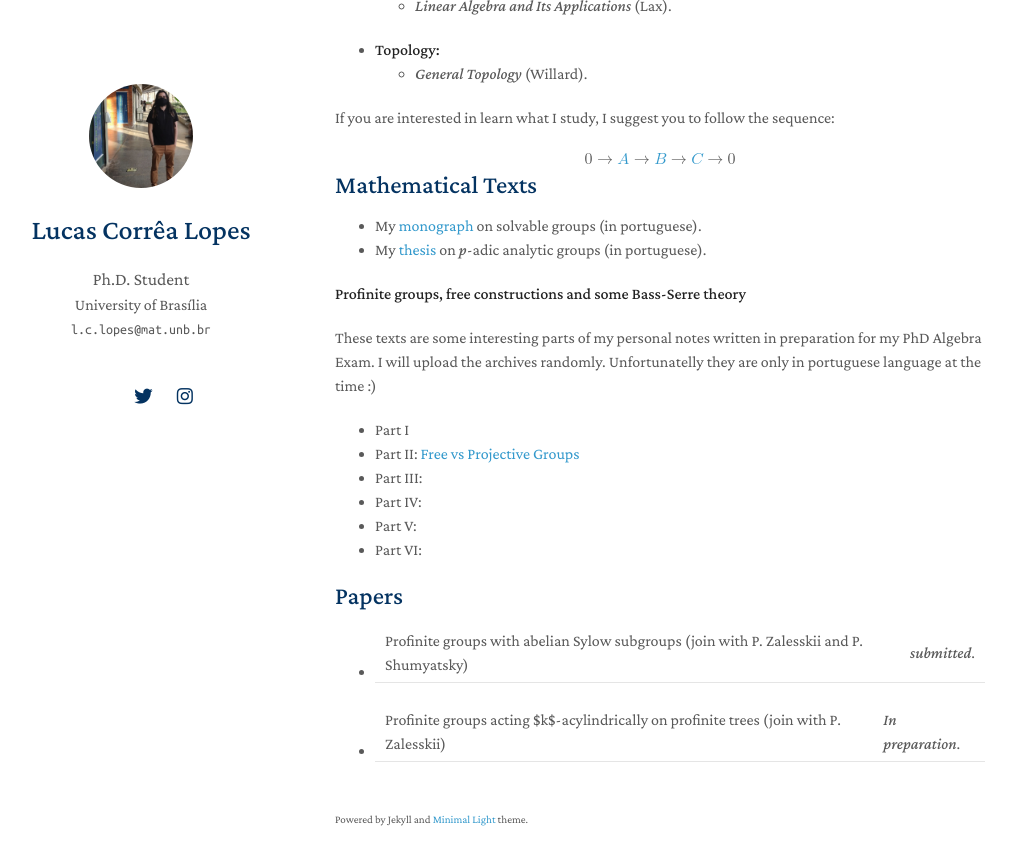
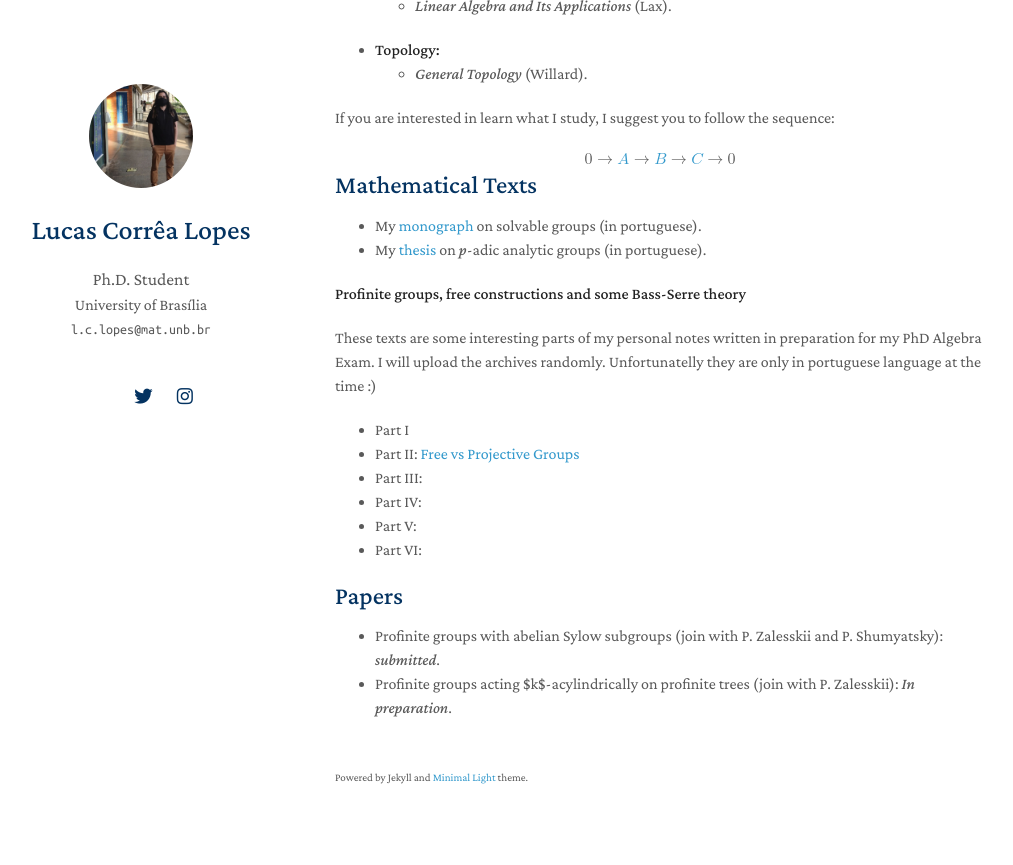
Before and after one commit to lcorrealopes/home, a Jekyll site: the page built from index.md, in a window 1280 px wide and 900 px high, scrolled down 660 px. Shown: the top 865 px of the window, without its empty margins (135-1148 px from the left). Built offline with Jekyll 4.4.1, drawn with Linux system fonts in a browser that asks for light colours; nearby versions of some CDN libraries; a style sheet for code colours, icons or effects is not loaded; our own code applies the rules of GitHub Pages for plain Markdown files.

```diff
--- a/index.md
+++ b/index.md
@@ -65,5 +65,5 @@ These texts are some interesting parts of my personal notes written in preparati
 
 ## Papers
 
-- Profinite groups with abelian Sylow subgroups (join with P. Zalesskii and P. Shumyatsky) | *submitted*.
-- Profinite groups acting $k$-acylindrically on profinite trees (join with P. Zalesskii) | *In preparation*.
+- Profinite groups with abelian Sylow subgroups (join with P. Zalesskii and P. Shumyatsky): *submitted*.
+- Profinite groups acting $k$-acylindrically on profinite trees (join with P. Zalesskii): *In preparation*.
```
